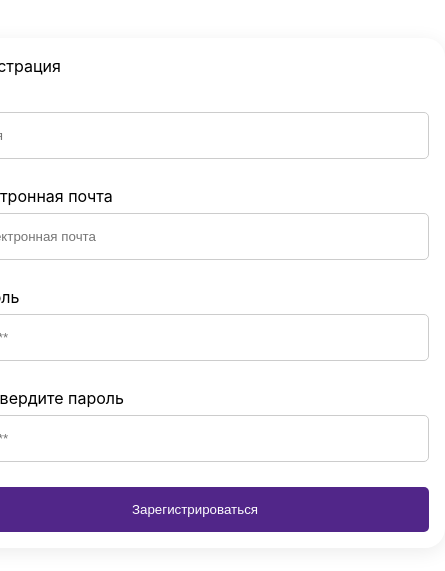
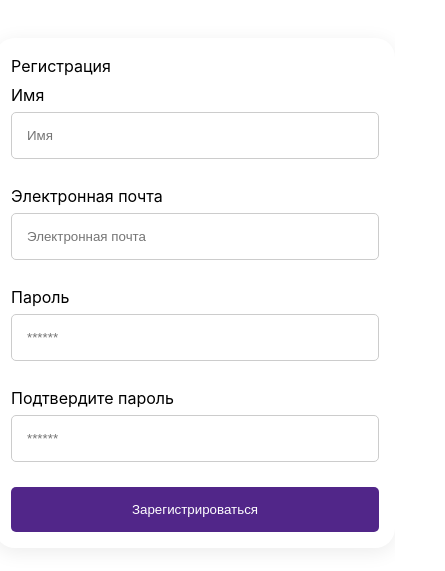
Before and after one commit to semyonsurkov/test-antipoff, a React (Vite) app: page / in a window 390 px wide. Shown: the part 129-700 px from the top of the page, 445 px wide, since content can reach past the window. Built offline with nearby package versions, Linux system fonts and the light colour scheme.

Commit message:
Add adaptive for registration page (mobile)

```diff
--- a/src/components/RegistrationForm.module.css
+++ b/src/components/RegistrationForm.module.css
@@ -60,3 +60,18 @@ input {
 .error {
   color: red;
 }
+
+@media (max-width: 1200px) {
+}
+
+@media (max-width: 1000px) {
+}
+
+@media (max-width: 768px) {
+}
+
+@media (max-width: 480px) {
+  .form {
+    width: 400px;
+  }
+}
```
Also changed, not shown: src/pages/TeamPage.module.css (+12 -0 lines).
